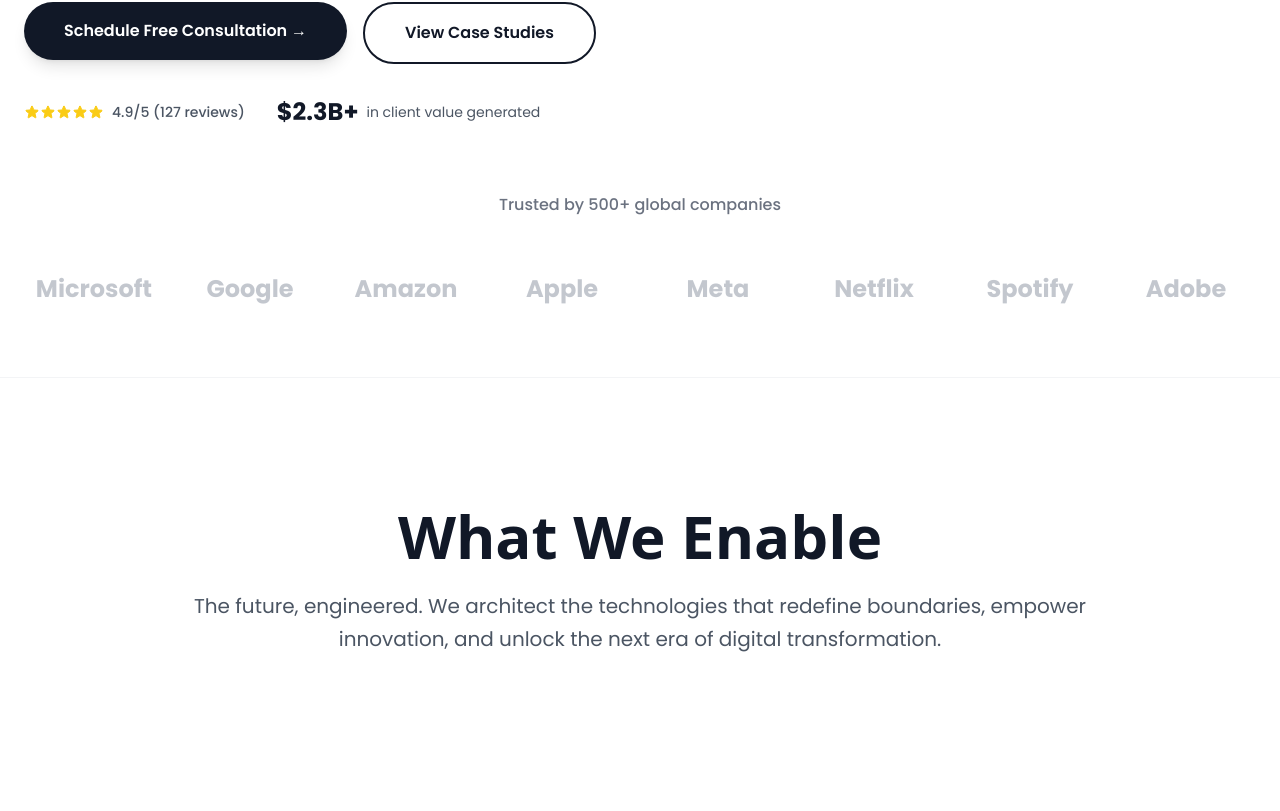
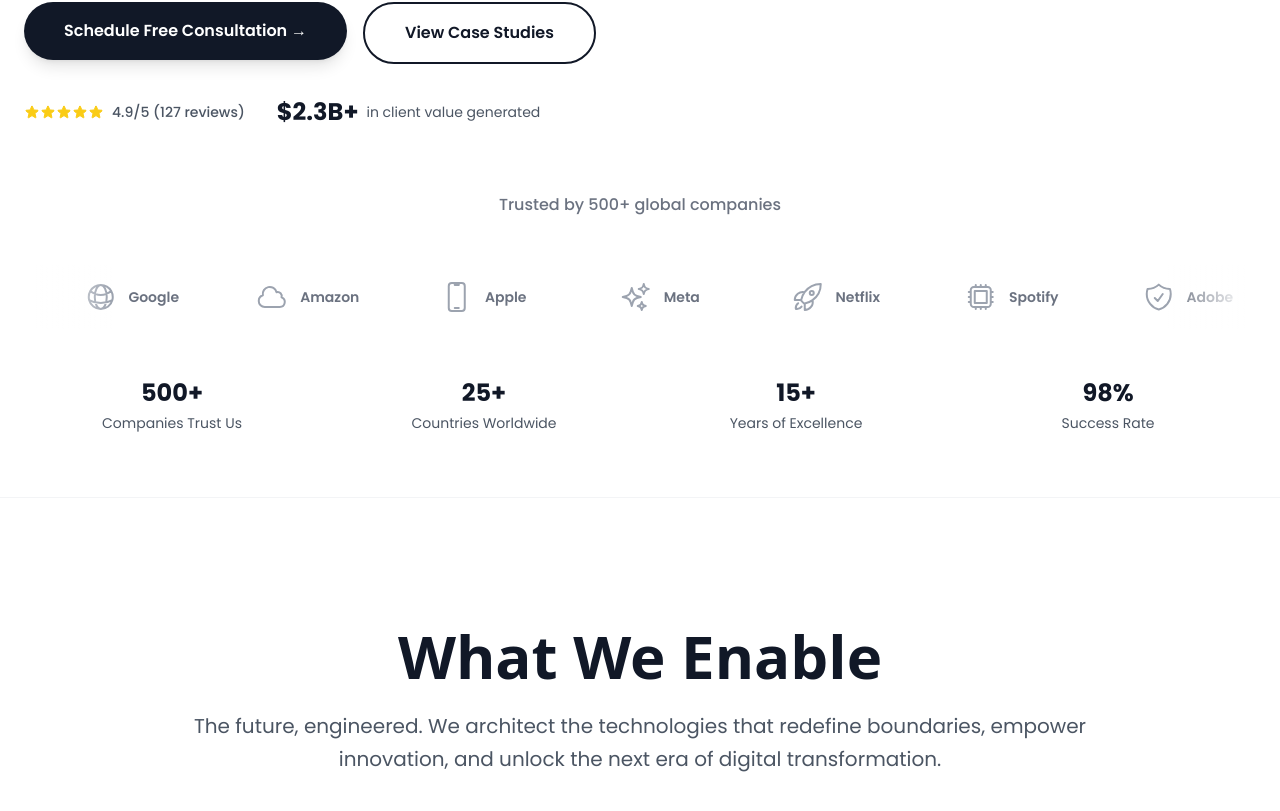
Before and after one commit to SusithD/Tech-Company-Website, a Nuxt app: page / in a window 1280 px wide. Shown: the part 968-1779 px from the top of the page. Built offline with nearby package versions, Linux system fonts and the light colour scheme; a web font is replaced by a local one.

Commit message:
Enhance TrustedBy component with interactive logo slider and animated stats for improved user engagement

```diff
--- a/components/TrustedBy.vue
+++ b/components/TrustedBy.vue
@@ -5,10 +5,50 @@
         <p class="text-gray-500 font-medium mb-8">Trusted by 500+ global companies</p>
       </div>
 
-      <div class="grid grid-cols-3 md:grid-cols-6 lg:grid-cols-8 gap-8 items-center justify-items-center opacity-60">
-        <div v-for="company in companies" :key="company.name"
-             class="company-logo flex items-center justify-center h-12 transition-opacity hover:opacity-100">
-          <span class="text-2xl font-bold text-gray-400">{{ company.logo }}</span>
+      <!-- Interactive Logo Slider -->
+      <div class="relative overflow-hidden">
+        <div
+          ref="logoSlider"
+          class="flex items-center space-x-12 animate-slide"
+          style="animation-duration: 30s;"
+        >
+          <!-- First set of logos -->
+          <div v-for="company in [...companies, ...companies]" :key="`${company.name}-${Math.random()}`"
+               class="company-logo flex-shrink-0 flex items-center justify-center h-16 w-32 transition-all duration-300 hover:scale-110 cursor-pointer group">
+            <div class="flex items-center space-x-3">
+              <component
+                :is="company.icon"
+                class="w-8 h-8 text-gray-400 group-hover:text-gray-700 transition-colors duration-300"
+              />
+              <span class="text-sm font-semibold text-gray-500 group-hover:text-gray-800 transition-colors duration-300">
+                {{ company.name }}
+              </span>
+            </div>
+          </div>
+        </div>
+
+        <!-- Gradient overlays for smooth edges -->
+        <div class="absolute top-0 left-0 w-20 h-full bg-gradient-to-r from-white to-transparent pointer-events-none"></div>
+        <div class="absolute top-0 right-0 w-20 h-full bg-gradient-to-l from-white to-transparent pointer-events-none"></div>
+      </div>
+
+      <!-- Interactive Stats -->
+      <div class="mt-12 grid grid-cols-2 md:grid-cols-4 gap-8 text-center">
+        <div class="stat-counter">
+          <div class="text-2xl font-bold text-gray-900 mb-1" ref="counter1">0</div>
+          <div class="text-sm text-gray-600">Companies Trust Us</div>
+        </div>
+        <div class="stat-counter">
+          <div class="text-2xl font-bold text-gray-900 mb-1" ref="counter2">0</div>
+          <div class="text-sm text-gray-600">Countries Worldwide</div>
+        </div>
+        <div class="stat-counter">
+          <div class="text-2xl font-bold text-gray-900 mb-1" ref="counter3">0</div>
+          <div class="text-sm text-gray-600">Years of Excellence</div>
+        </div>
+        <div class="stat-counter">
+          <div class="text-2xl font-bold text-gray-900 mb-1" ref="counter4">0</div>
+          <div class="text-sm text-gray-600">Success Rate</div>
         </div>
       </div>
     </div>
@@ -16,14 +56,127 @@
 </template>
 
 <script setup>
+import { onMounted, ref } from 'vue'
+import { gsap } from 'gsap'
+import { ScrollTrigger } from 'gsap/ScrollTrigger'
+import {
+  BuildingOfficeIcon,
+  CloudIcon,
+  CpuChipIcon,
+  DevicePhoneMobileIcon,
+  GlobeAltIcon,
+  RocketLaunchIcon,
+  ShieldCheckIcon,
+  SparklesIcon
+} from '@heroicons/vue/24/outline'
+
+// Fallback to Heroicons for a more reliable approach
 const companies = [
-  { name: 'Microsoft', logo: 'Microsoft' },
-  { name: 'Google', logo: 'Google' },
-  { name: 'Amazon', logo: 'Amazon' },
-  { name: 'Apple', logo: 'Apple' },
-  { name: 'Meta', logo: 'Meta' },
-  { name: 'Netflix', logo: 'Netflix' },
-  { name: 'Spotify', logo: 'Spotify' },
-  { name: 'Adobe', logo: 'Adobe' }
+  { name: 'Microsoft', icon: BuildingOfficeIcon },
+  { name: 'Google', icon: GlobeAltIcon },
+  { name: 'Amazon', icon: CloudIcon },
+  { name: 'Apple', icon: DevicePhoneMobileIcon },
+  { name: 'Meta', icon: SparklesIcon },
+  { name: 'Netflix', icon: RocketLaunchIcon },
+  { name: 'Spotify', icon: CpuChipIcon },
+  { name: 'Adobe', icon: ShieldCheckIcon },
+  { name: 'Tesla', icon: BuildingOfficeIcon },
+  { name: 'Uber', icon: GlobeAltIcon },
+  { name: 'Airbnb', icon: CloudIcon },
+  { name: 'Dropbox', icon: DevicePhoneMobileIcon }
 ]
+
+const logoSlider = ref(null)
+const counter1 = ref(null)
+const counter2 = ref(null)
+const counter3 = ref(null)
+const counter4 = ref(null)
+
+onMounted(() => {
+  if (process.client) {
+    gsap.registerPlugin(ScrollTrigger)
+
+    // Pause animation on hover
+    const sliderElement = logoSlider.value
+    if (sliderElement) {
+      sliderElement.addEventListener('mouseenter', () => {
+        sliderElement.style.animationPlayState = 'paused'
+      })
+
+      sliderElement.addEventListener('mouseleave', () => {
+        sliderElement.style.animationPlayState = 'running'
+      })
+    }
+
+    // Animate counters when section comes into view
+    const animateCounters = () => {
+      gsap.to(counter1.value, {
+        innerHTML: 500,
+        duration: 2,
+        ease: 'power2.out',
+        snap: { innerHTML: 1 },
+        onUpdate: function() {
+          counter1.value.innerHTML = Math.ceil(counter1.value.innerHTML) + '+'
+        }
+      })
+
+      gsap.to(counter2.value, {
+        innerHTML: 25,
+        duration: 2,
+        ease: 'power2.out',
+        snap: { innerHTML: 1 },
+        onUpdate: function() {
+          counter2.value.innerHTML = Math.ceil(counter2.value.innerHTML) + '+'
+        }
+      })
+
+      gsap.to(counter3.value, {
+        innerHTML: 15,
+        duration: 2,
+        ease: 'power2.out',
+        snap: { innerHTML: 1 },
+        onUpdate: function() {
+          counter3.value.innerHTML = Math.ceil(counter3.value.innerHTML) + '+'
+        }
+      })
+
+      gsap.to(counter4.value, {
+        innerHTML: 98,
+        duration: 2,
+        ease: 'power2.out',
+        snap: { innerHTML: 1 },
+        onUpdate: function() {
+          counter4.value.innerHTML = Math.ceil(counter4.value.innerHTML) + '%'
+        }
+      })
+    }
+
+    // Trigger counter animation when section is visible
+    ScrollTrigger.create({
+      trigger: '.stat-counter',
+      start: 'top 80%',
+      onEnter: animateCounters,
+      once: true
+    })
+  }
+})
 </script>
+
+<style scoped>
+@keyframes slide {
+  0% {
+    transform: translateX(0);
+  }
+  100% {
+    transform: translateX(-50%);
+  }
+}
+
+.animate-slide {
+  animation: slide 30s linear infinite;
+}
+
+.company-logo:hover {
+  transform: scale(1.1);
+}
+</style>
```
